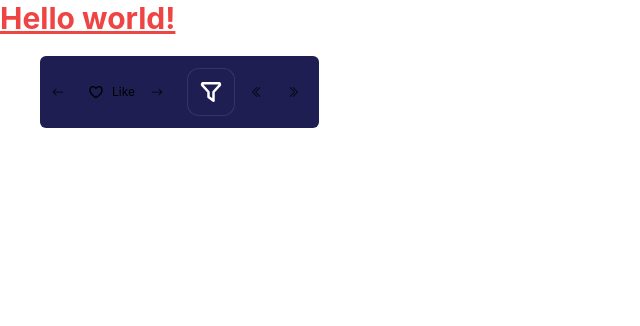
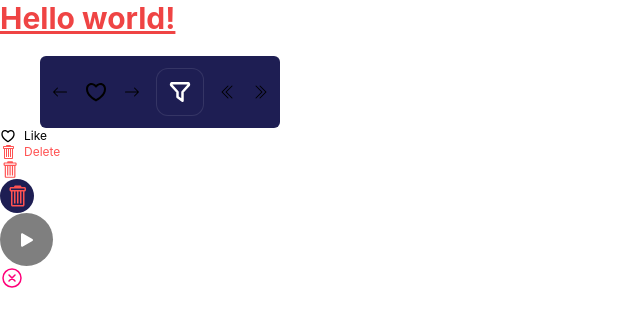
Before and after one commit to 4BsG/ClasificaEroticos, a Next.js app: page / in a window 1280 px wide. Shown: the top 326 px of the page, without its empty margins (0-640 px from the left). Built offline with nearby package versions, Linux system fonts and the light colour scheme.

Commit message:
feat: join ButtonNav ButtonLike and ButtonIcon - add new button styles - add ButtonFilter to storybook

```diff
--- a/components/Button/Button.tsx
+++ b/components/Button/Button.tsx
@@ -1,9 +1,10 @@
 import { ButtonProps } from ".";
+import { FaPen } from "react-icons/fa";
 
 export const Button: React.FC<ButtonProps> = (prop) => {
   const {
     label,
-    icon = undefined,
+    icon = false,
     className = "",
     size = "m",
     type = "button",
@@ -20,7 +21,7 @@ export const Button: React.FC<ButtonProps> = (prop) => {
         onClick={action}
         className={`btn ${isDisabled ? "btn-quiet" : `btn-${variant}`} btn-size-${size} ${className}`}
       >
-        <i className={icon}></i>
+        {icon && <FaPen />}
         {label}
       </button>
     </>
--- a/components/Button/ButtonIcon.tsx
+++ b/components/Button/ButtonIcon.tsx
@@ -1,15 +1,66 @@
+import { useState } from "react";
 import { ButtonIconProps } from ".";
+
+import { RiHeart3Line } from 'react-icons/ri';
+import { GoTrashcan } from 'react-icons/go';
+import { IoCloseCircleOutline } from 'react-icons/io5';
+import { BsArrowRight, BsArrowLeft, BsChevronDoubleRight, BsChevronDoubleLeft, BsPlayFill } from "react-icons/bs";
+
+interface IconList {
+  like: JSX.Element,
+  trash: JSX.Element,
+  play: JSX.Element,
+  close: JSX.Element,
+  next: JSX.Element,
+  doubleNext: JSX.Element,
+  prev: JSX.Element,
+  doublePrev: JSX.Element,
+}
 
 export const ButtonIcon: React.FC<ButtonIconProps> = (prop) => {
   const {
+    label,
     icon,
     className = "",
+    size,
+    type,
+    action,
   } = prop;
+
+  const icons: IconList = {
+    like: <RiHeart3Line />,
+    trash: <GoTrashcan />,
+    play: <BsPlayFill />,
+    close: <IoCloseCircleOutline />,
+    next: <BsArrowRight />,
+    doubleNext: <BsChevronDoubleRight />,
+    prev: <BsArrowLeft />,
+    doublePrev: <BsChevronDoubleLeft />,
+  }
+
+  const [ like, setLike ] = useState(false);
+  const toggleState = () => {
+    action()
+    setLike(!like)
+  }
 
   return (
     <>
-      <div className={`btn-nav ${className}`}>
-        <i>{icon}</i>
+      <div
+        className={
+          [
+            "btn-icon",
+            `btn-icon-${size}`,
+            `${type ? `btn-icon-${type}` : ""}`,
+            `${like && icon === "like" ? "text-primary" : ""}`,
+            `${className}`
+          ]
+            .join(" ")
+        }
+        onClick={toggleState}
+      >
+        {icons[icon]}
+        {label && <span>{label}</span>}
       </div>
     </>
   );
--- a/components/Button/ButtonLike.tsx
+++ /dev/null
@@ -1,28 +0,0 @@
-import { useState } from "react";
-import { ButtonLikeProps } from ".";
-import { RiHeart3Line } from 'react-icons/ri';
-
-export const ButtonLike: React.FC<ButtonLikeProps> = (prop) => {
-  const {
-    label,
-    className = "",
-    size,
-    action,
-  } = prop;
-
-  const [ like, setLike ] = useState(false);
-
-  const toggleColor = () => {
-    action()
-    setLike(!like)
-  }
-
-  return (
-    <>
-      <div className={`btn-like btn-like-${size} ${like ? "text-primary" : "none"} ${className}`} onClick={toggleColor}>
-        <RiHeart3Line/>
-        {label && <span>{label}</span>}
-      </div>
-    </>
-  );
-}
--- a/components/Button/ButtonNav.tsx
+++ /dev/null
@@ -1,35 +0,0 @@
-import { ButtonNavProps } from ".";
-import { BsArrowRight, BsArrowLeft, BsChevronDoubleRight, BsChevronDoubleLeft } from "react-icons/bs";
-
-interface IconList {
-  next: JSX.Element,
-  doubleNext: JSX.Element,
-  prev: JSX.Element,
-  doublePrev: JSX.Element,
-}
-
-export const ButtonNav: React.FC<ButtonNavProps> = (prop) => {
-  const {
-    label,
-    className = "",
-    orientation,
-    size,
-    action,
-  } = prop;
-
-  const icons: IconList = {
-    next: <BsArrowRight />,
-    doubleNext: <BsChevronDoubleRight />,
-    prev: <BsArrowLeft />,
-    doublePrev: <BsChevronDoubleLeft />,
-  }
-
-  return (
-    <>
-      <div className={`btn-nav btn-nav-${size} ${className}`} onClick={action}>
-        {icons[orientation]}
-        <span>{label}</span>
-      </div>
-    </>
-  );
-}
--- a/components/Button/index.ts
+++ b/components/Button/index.ts
@@ -2,7 +2,7 @@ import { ReactNode } from "react";
 
 export interface ButtonProps {
   label: string,
-  icon?: string | undefined,
+  icon?: boolean,
   className?: string,
   size?: "xs" | "s" | "m" | "l" | "xl",
   type?: "button" | "submit",
@@ -18,26 +18,12 @@ export interface ButtonGroupProps {
   align?: "center" | "start" | "end",
 }
 
-export interface ButtonNavProps {
+export interface ButtonIconProps {
   label?: string,
+  icon: "like" | "trash" | "next" | "play" | "close" | "doubleNext" | "prev" | "doublePrev",
   className?: string,
-  orientation: "next" | "doubleNext" | "prev" | "doublePrev",
-  size: "s" | "m",
-  action: () => void,
-}
-
-export interface ButtonLikeProps {
-  label?: string,
-  className?: string,
-  size: "s" | "m",
-  action: () => void,
-}
-
-export interface ButtonIconProps {
-  icon: string,
-  className?: string,
-  background: "circle" | "square" | "none",
-  color: "primary",
+  size: "s" | "m" | "l",
+  type?: "delete" | "delete-round" | "close" | "play",
   action: () => void,
 }
 
--- a/pages/index.tsx
+++ b/pages/index.tsx
@@ -1,10 +1,9 @@
 import type { NextPage } from 'next'
 import Head from 'next/head';
 
-import { ButtonNav } from '../components/Button/ButtonNav';
-import { ButtonLike } from '../components/Button/ButtonLike';
 import { ButtonGroup } from '../components/Button/ButtonGroup';
 import { ButtonFilter } from '../components/Button/ButtonFilter';
+import { ButtonIcon } from '../components/Button/ButtonIcon';
 
 const Home: NextPage = () => {
 
@@ -23,11 +22,23 @@ const Home: NextPage = () => {
 
       <ButtonGroup className='bg-foreground mt-5 mx-10 p-3 rounded-md w-fit'>
 
-        <ButtonNav orientation='prev' size="s" action={() => alert("click")}/>
+        <ButtonIcon
+          icon="prev"
+          size="s"
+          action={() => alert("click")}
+        />
 
-        <ButtonLike label="Like" size="s" action={() => console.log("Clicked")}/>
+        <ButtonIcon
+          icon="like"
+          size="l"
+          action={() => console.log("Clicked")}
+        />
 
-        <ButtonNav orientation='next' size="s" action={() => alert("click")}/>
+        <ButtonIcon
+          icon="next"
+          size="s"
+          action={() => alert("click")}
+        />
 
         <ButtonFilter>
           <li>Item 1</li>
@@ -35,10 +46,58 @@ const Home: NextPage = () => {
           <li>Item 3</li>
         </ButtonFilter>
 
-        <ButtonNav orientation='doublePrev' size="s" action={() => alert("click")}/>
-        <ButtonNav orientation='doubleNext' size="s" action={() => alert("click")}/>
+        <ButtonIcon
+          icon="doublePrev"
+          size="s"
+          action={() => console.log("Double prev")}
+        />
+        <ButtonIcon
+          icon="doubleNext"
+          size="s"
+          action={() => console.log("Double next")}
+        />
+      </ButtonGroup>
 
-      </ButtonGroup>
+      <ButtonIcon
+        label="Like"
+        icon="like"
+        size="s"
+        action={() => console.log("Clicked")}
+      />
+
+      <ButtonIcon
+        icon="trash"
+        label="Delete"
+        size="s"
+        type="delete"
+        action={() => console.log("Clicked")}
+      />
+      <ButtonIcon
+        icon="trash"
+        size="m"
+        type="delete"
+        action={() => console.log("Clicked")}
+      />
+      <ButtonIcon
+        icon="trash"
+        size="l"
+        type="delete-round"
+        action={() => console.log("Clicked")}
+      />
+
+      <ButtonIcon
+        icon="play"
+        size="l"
+        type="play"
+        action={() => console.log("Clicked")}
+      />
+
+      <ButtonIcon
+        icon="close"
+        size="l"
+        type="close"
+        action={() => console.log("Clicked")}
+      />
     </>
   )
 }
--- a/styles/globals.css
+++ b/styles/globals.css
@@ -27,7 +27,7 @@
 /* BUTTON (.btn) */
 /* background - box - margin x y - padding x y - font - transition */
 .btn {
-  @apply block rounded-xl leading-1.4 text-center not-italic transition;
+  @apply rounded-xl leading-1.4 flex items-center justify-center gap-2 not-italic transition;
 }
 .btn-primary {
   @apply bg-primary text-color-title;
@@ -63,21 +63,35 @@
 .btn-group {
   @apply w-full flex gap-4 items-center;
 }
-.btn-nav,
-.btn-like {
-  @apply flex gap-2 items-center w-fit cursor-pointer text-xs font-normal
+.btn-icon {
+  @apply flex gap-2 items-center w-fit cursor-pointer font-normal;
 }
-.btn-nav-s > svg {
-  @apply text-xs
+.btn-icon-delete {
+  @apply text-negative;
 }
-.btn-nav-m > svg {
-  @apply text-base
+.btn-icon-delete-round {
+  @apply flex items-center justify-center bg-foreground w-[34px] h-[34px] text-negative rounded-full;
 }
-.btn-like-s > svg {
-  @apply text-base
+.btn-icon-close {
+  @apply text-primary;
 }
-.btn-like-m > svg {
-  @apply text-2xl
+.btn-icon-play {
+  @apply flex items-center justify-center bg-black-50 w-[53px] h-[53px] rounded-full text-white;
+}
+.btn-icon-s {
+  @apply text-xs;
+}
+.btn-icon-s > svg {
+  @apply text-base;
+}
+.btn-icon-m {
+  @apply text-base;
+}
+.btn-icon-m > svg {
+  @apply text-[19px];
+}
+.btn-icon-l {
+  @apply text-2xl;
 }
 .btn-filter {
   @apply bg-foreground border border-color-border text-color-title p-2 rounded-xl text-3xl relative;
--- a/tailwind.config.js
+++ b/tailwind.config.js
@@ -8,18 +8,33 @@ module.exports = {
   theme: {
     extend: {
       colors: {
-        "primary": "#FF0079",
-        "primary-dark": "rgba(255, 0, 121, 0.8)",
-        "primary-off": "rgba(255, 0, 121, 0.2)",
+        "primary": {
+          off: "rgba(255, 0, 121, 0.2)",
+          DEFAULT: "#FF0079",
+          dark: "rgba(255, 0, 121, 0.8)",
+        },
+        "negative": {
+          20: "rgba(255, 82, 82, 0.2)",
+          DEFAULT: "#FF5252",
+          90: "rgba(255, 82, 82, 0.9)",
+        },
+        "positive": {
+          20: "rgba(0, 180, 50, 0.2)",
+          DEFAULT: "#00B432",
+        },
+        "black-50": "rgba(0, 0, 0, 0.5)",
         "foreground": "#1E1E53",
-        "background": "#01003C",
-        "background-dark": "rgba(1, 0, 60, 0.2)",
-        "background-modal": "rgba(0, 0, 0, 0.6)",
-        "color-title": "#FFFFFF",
-        "color-text": "rgba(255, 255, 255, 0.4)",
-        "color-label": "rgba(255, 255, 255, 0.7)",
-        "color-border": "rgba(255, 255, 255, 0.1)",
-        "error": "#FF5252",
+        "background": {
+          DEFAULT: "#01003C",
+          modal: "rgba(0, 0, 0, 0.6)",
+          dark: "rgba(1, 0, 60, 0.2)",
+        },
+        "color": {
+          title: "#FFFFFF",
+          text: "rgba(255, 255, 255, 0.4)",
+          label: "rgba(255, 255, 255, 0.7)",
+          border: "rgba(255, 255, 255, 0.1)",
+        },
       },
       fontFamily: {
         "poppins": ["Poppins", "sans-serif"],
```
Also changed, not shown: 2 other files (tests, documents, lock files or other folders).
